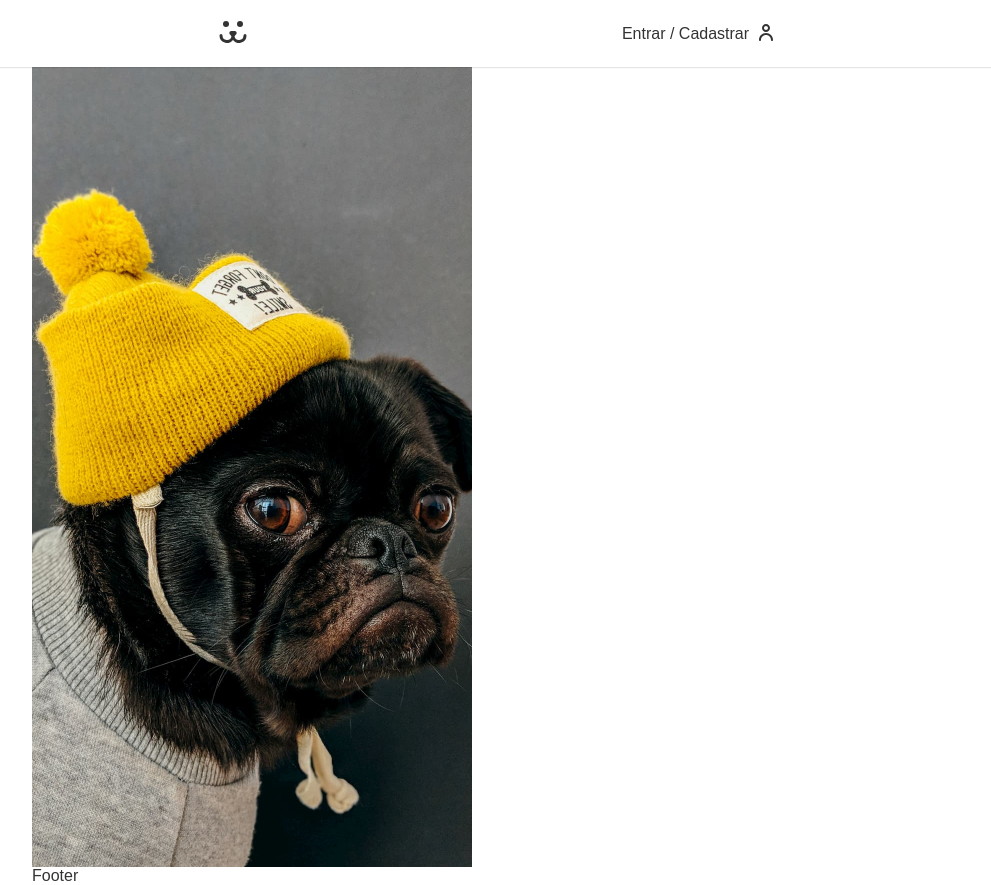
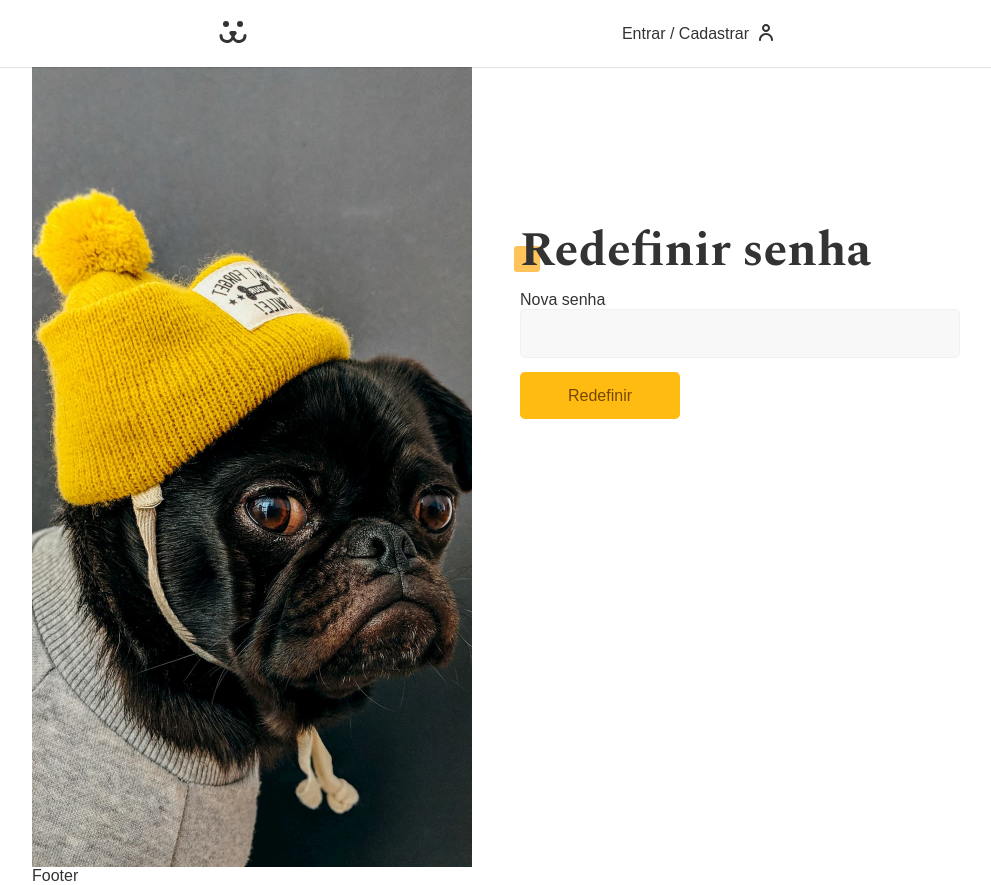
Before and after one commit to saulomartins1/dogz, a React (Vite) app: page /login/resetar in a window 1280 px wide. Shown: the whole page, without its empty margins (144-1135 px from the left). Built offline with nearby package versions, Linux system fonts and the light colour scheme.

Commit message:
feat: recover/reset password with email/username (pt.2-end)

```diff
--- a/src/Components/Login/Login.jsx
+++ b/src/Components/Login/Login.jsx
@@ -2,9 +2,10 @@ import React from 'react'
 import { Routes, Route, Navigate } from 'react-router-dom'
 import LoginForm from './LoginForm'
 import LoginCreate from './LoginCreate'
-import LoginPassReset from './LoginPassReset'
 import { UserContext } from '../../Contexts/UserContext'
 import styles from './Login.module.css'
+import LoginPassReset from './LoginPassReset'
+import LoginPassLost from './LoginPassLost'
 
 function Login() {
     const { login } = React.useContext(UserContext)
@@ -19,7 +20,8 @@ function Login() {
                 <Routes>
                     <Route path='/' element={<LoginForm />} />
                     <Route path='criar' element={<LoginCreate />} />
-                    <Route path='recuperar' element={<LoginPassReset />} />
+                    <Route path='recuperar' element={<LoginPassLost />} />
+                    <Route path='resetar' element={<LoginPassReset />} />
                 </Routes>
             </div>
         </section>
--- /dev/null
+++ b/src/Components/Login/LoginPassLost.jsx
@@ -0,0 +1,37 @@
+import React from 'react'
+import Input from '../Form/Input'
+import Button from '../Form/Button'
+import useForm from '../../Hooks/useForm'
+import useFetch from '../../Hooks/useFetch'
+import Error from '../Helper/Error'
+import { PASSWORD_LOST } from '../../api'
+
+
+function LoginPassReset() {
+
+    const email = useForm()
+    const { data, loading, error, request } = useFetch();
+
+
+    async function handleSubmit(e) {
+        e.preventDefault();
+        if (email.validate()) {
+            const { url, options } = PASSWORD_LOST({ login: email.value, url: window.location.href.replace("recuperar", "resetar") })
+            await request(url, options);
+        }
+    }
+
+    return (
+        <section><h1 className='title'>Recuperar senha</h1>
+            {data ? <h3>Se {`"${email.value}"`} for uma credencial válida você receberá as instruções para recuperar a senha!</h3> :
+                <form onSubmit={handleSubmit}>
+                    <Input label={"Email / Usuário"} type="text" name="email" {...email} />
+                    {loading ? <Button disabled>Aguarde...</Button> : <Button>Enviar email</Button>}
+                </form>
+            }
+            <Error error={error} />
+        </section>
+    )
+}
+
+export default LoginPassReset
--- a/src/Components/Login/LoginPassReset.jsx
+++ b/src/Components/Login/LoginPassReset.jsx
@@ -5,32 +5,45 @@ import useForm from '../../Hooks/useForm'
 import useFetch from '../../Hooks/useFetch'
 import Error from '../Helper/Error'
 import { PASSWORD_RESET } from '../../api'
+import { useNavigate } from 'react-router-dom'
 
-function LoginPassReset() {
+function LoginPasswordReset() {
 
-    const email = useForm()
-    const { data, loading, error, request } = useFetch();
+    const [login, setLogin] = React.useState('');
+    const [key, setKey] = React.useState('');
+    const { error, loading, request } = useFetch();
+    const password = useForm();
+    const navigate = useNavigate();
 
+    React.useEffect(() => {
+        const params = new URLSearchParams(window.location.search);
+        const key = params.get('key');
+        const login = params.get('login');
+        if (key) setKey(key);
+        if (login) setLogin(login);
+    }, [])
 
     async function handleSubmit(e) {
         e.preventDefault();
-        if (email.validate()) {
-            const { url, options } = PASSWORD_RESET({ login: email.value, url: 'http://localhost:5173/login/recuperar' })
+        if (password.validate()) {
+            const { url, options } = PASSWORD_RESET({ login, key, password: password.value })
+            const { response } = await request(url, options)
+            if (response.ok) navigate('/login')
         }
 
     }
 
+
     return (
-        <section><h1 className='title'>Recuperar senha</h1>
-            {data ? <h3>Se {`"${email.value}"`} for uma credencial válida você receberá as instruções para recuperar a senha!</h3> :
-                <form onSubmit={handleSubmit} action="">
-                    <Input label={"Email / Usuário"} type="text" name="email" {...email} />
-                    {loading ? <Button disabled>Aguarde...</Button> : <Button>Enviar email</Button>}
-                </form>
-            }
+        <div>
+            <h1 className='title'>Redefinir senha</h1>
+            <form onSubmit={handleSubmit}>
+                <Input label={"Nova senha"} type={"password"} name={"password"} {...password} />
+                {loading ? <Button disabled>Redefinindo...</Button> : <Button>Redefinir</Button>}
+            </form>
             <Error error={error} />
-        </section>
+        </div>
     )
 }
 
-export default LoginPassReset
+export default LoginPasswordReset
--- a/src/api.jsx
+++ b/src/api.jsx
@@ -108,7 +108,7 @@ export function PHOTO_DELETE(id, TOKEN) {
     }
 }
 
-export function PASSWORD_RESET(body) {
+export function PASSWORD_LOST(body) {
     return {
         url: `${API_URL}/api/password/lost`,
         options: {
@@ -120,3 +120,16 @@ export function PASSWORD_RESET(body) {
         },
     }
 }
+
+export function PASSWORD_RESET(body) {
+    return {
+        url: `${API_URL}/api/password/reset`,
+        options: {
+            method: "POST",
+            headers: {
+                'Content-Type': 'application/json'
+            },
+            body: JSON.stringify(body),
+        },
+    }
+}
```
